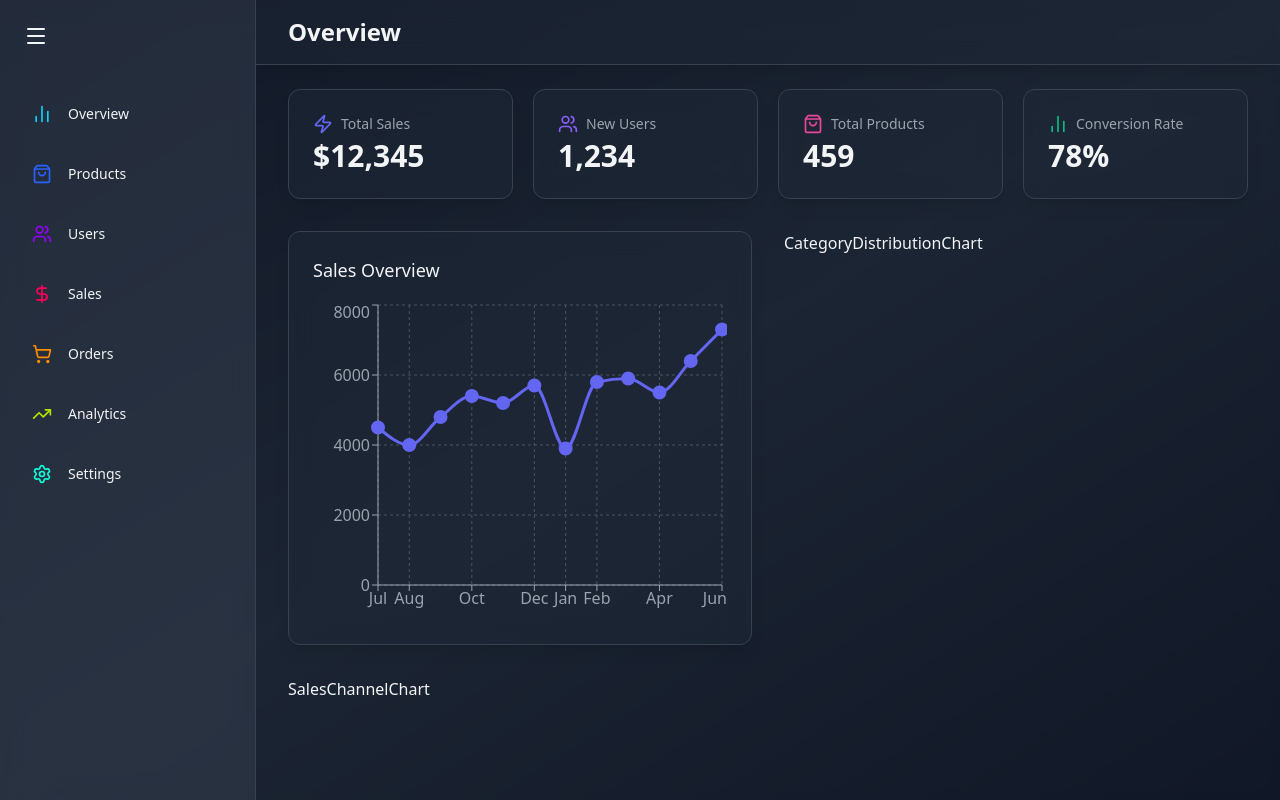
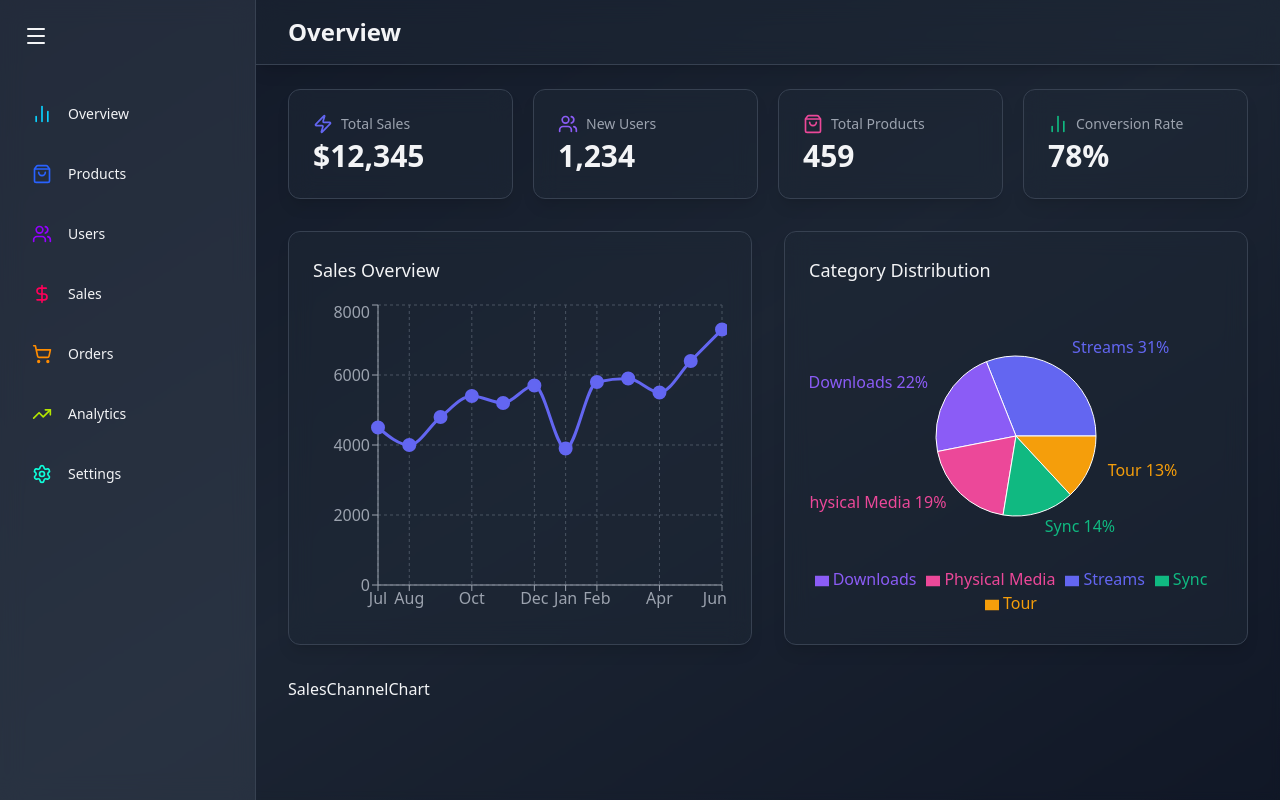
Before and after one commit to devrolet/react-admin-dashboard, a React (Vite) app: page / in a window 1280 px wide. Built offline with nearby package versions, Linux system fonts and the light colour scheme.

Commit message:
Add Pie Chart with dummy data/category to OverviewPage

```diff
--- a/src/components/overview/CategoryDistributionChart.jsx
+++ b/src/components/overview/CategoryDistributionChart.jsx
@@ -1,6 +1,57 @@
+import { motion } from "framer-motion";
+import { PieChart, Pie, Cell, Tooltip, ResponsiveContainer, Legend } from "recharts";
+
+const categoryData = [
+  { name: "Streams", value: 4500 },
+  { name: "Downloads", value: 3200 },
+  { name: "Physical Media", value: 2800 },
+  { name: "Sync", value: 2100 },
+  { name: "Tour", value: 1900 },
+];
+
+const COLORS = ["#6366F1", "#8B5CF6", "#EC4899", "#10B981", "#F59E0B"]
+
 const CategoryDistributionChart = () => {
   return (
-    <div>CategoryDistributionChart</div>
+    <motion.div
+      className="bg-gray-800 bg-opacity-50 backdrop-blur-md shadow-lg rounded-xl p-6 border border-gray-700"
+      initial={{ opacity: 0, y: 20 }}
+      animate={{ opacity: 1, y: 0 }}
+      transition={{ delay: 0.3 }}
+    >
+      <h2 className="text-lg font-medium mb-4 text-gray-100">Category Distribution</h2>
+      <div className="h-80">
+        <ResponsiveContainer
+          width={"100%"}
+          height={"100%"}
+        >
+          <PieChart>
+            <Pie
+              data={categoryData}
+              cx={"50%"}
+              cy={"50%"}
+              labelLine={false}
+              outerRadius={80}
+              fill="#8884d8"
+              dataKey="value"
+              label={({ name, percent}) => `${name} ${(percent * 100).toFixed(0)}%`}
+            >
+              {categoryData.map((entry, index) => (
+                <Cell key={`cell-${index}`} fill={COLORS[index % COLORS.length]} />
+              ))}
+            </Pie>
+            <Tooltip
+              contentStyle={{
+                backgroundColor: "rgba(31, 41, 55, 0.8)",
+                borderColor: "#4B5563"
+              }}
+              itemStyle={{ color: "#E5E7EB"}}
+            />
+            <Legend />
+          </PieChart>
+        </ResponsiveContainer>
+      </div>
+    </motion.div>
   )
 }
 
--- a/src/pages/OverviewPage.jsx
+++ b/src/pages/OverviewPage.jsx
@@ -1,8 +1,9 @@
+import { motion } from "framer-motion";
+import { BarChart2, ShoppingBag, Users, Zap } from "lucide-react";
+
 import Header from "../components/common/Header";
-import { motion } from "framer-motion";
 import StatCard from "../components/common/StatCard";
 import SalesOverviewChart from "../components/overview/SalesOverviewChart";
-import { BarChart2, ShoppingBag, Users, Zap } from "lucide-react";
 import CategoryDistributionChart from "../components/overview/CategoryDistributionChart";
 import SalesChannelChart from "../components/overview/SalesChannelChart";
 
```
